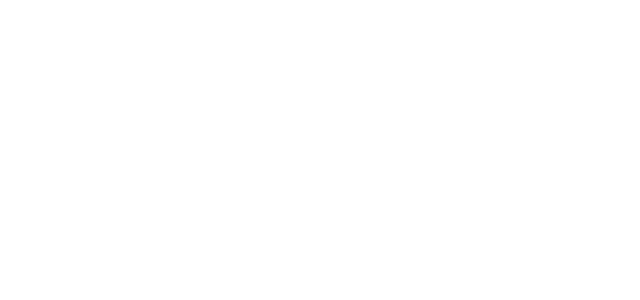
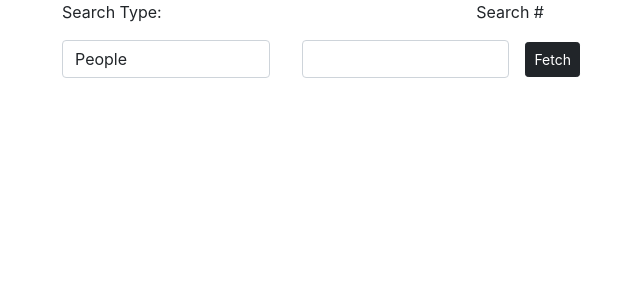
Before and after one commit to npulliam/prop-it-up, a React (Create React App) app: page / in a window 1280 px wide. Shown: the top 300 px of the page, without its empty margins (48-688 px from the left). Built offline with nearby package versions, Linux system fonts and the light colour scheme.

Commit message:
fixed delay in homeworld data update (dependencies)

```diff
--- a/src/App.js
+++ b/src/App.js
@@ -3,16 +3,23 @@ import { Router } from '@reach/router';
 import Home from './views/Home';
 import Number from './views/Number';
 import WordStyles from './views/WordStyles';
+import ApiWalker from "./views/ApiWalker";
+import PeopleDisplay from "./views/PeopleDisplay";
+import PlanetDisplay from "./views/PlanetDisplay";
 import React from 'react';
+
 
 
 function App() {
   return(
     <div className="container">
        <Router>
-            <Home path="/home"/>
+            <ApiWalker path="/"/>
+            <PeopleDisplay path="/people/:num"/>
+            <PlanetDisplay path="/planets/:num"/>
+            {/* <Home path="/home"/>
             <Number path="/:num"/>
-            <WordStyles path="/:word/:color/:background"/>
+            <WordStyles path="/:word/:color/:background"/> */}
         </Router>
     </div>
   )
--- /dev/null
+++ b/src/views/ApiWalker.js
@@ -0,0 +1,49 @@
+import React, {useState, useEffect} from 'react';
+import axios from 'axios';
+import { navigate } from '@reach/router';
+
+const ApiWalker = (props) => {
+    const [selectedSearch, setSelected] = useState("people");
+    const [selectedNum, setSelectedNum] = useState("");
+    const [maxInput, setMaxInput] = useState("80");
+
+
+    const handleForm = (e) => {
+        e.preventDefault();
+        navigate("/" + selectedSearch + "/" + selectedNum + "/");
+    }
+
+
+    const searchChange = (e) => {
+        setSelected(e.target.value);
+        if(e.target.value == "planets") {
+            setMaxInput("60");
+        } else if (e.target.value == "people") {
+            setMaxInput("80")
+        }
+        if(parseInt(selectedNum) > 60 && e.target.value == "planets") {
+            e.target.nextElementSibling.value = 60;
+        }
+    }
+
+    return(
+        <div className="container">
+            <div className="d-flex w-50 justify-content-between">
+                <label className="mx-3">Search Type:</label>
+                <label className="mx-5">Search #</label>
+            </div>
+            <div className="row">
+                <form className="d-flex w-50" onSubmit={handleForm}>
+                    <select className="form-control m-3" onChange={searchChange}>
+                        <option value="people">People</option>
+                        <option value="planets">Planets</option>
+                    </select>
+                    <input className="form-control m-3" type="number" min="1" max={maxInput} onChange={(e) => setSelectedNum(e.target.value)}/>
+                    <button className="btn btn-sm btn-dark h-50 align-self-center" onSubmit={handleForm}>Fetch</button>
+                </form>
+            </div>
+        </div>
+    )
+}
+
+export default ApiWalker;
--- /dev/null
+++ b/src/views/PeopleDisplay.js
@@ -0,0 +1,56 @@
+import axios from 'axios';
+import React, {useEffect, useState} from 'react';
+import ApiWalker from './ApiWalker';
+import {Link} from '@reach/router';
+
+const People = props => {
+    const [person, setPerson] = useState({});
+    const [homeworldData, setHomeworldData] = useState({});
+    const [homeworldPath, setHomeworldPath] = useState("");
+
+    useEffect(() => {
+        axios.get("https://swapi.dev/api/people/" + props.num + "/")
+            .then(response => {
+                setPerson(response.data);
+                setHomeworldPath("/"+ response.data.homeworld.slice(21))
+            });
+
+
+    }, [props.num])
+
+    useEffect(() => {
+        axios.get(person.homeworld)
+            .then(response => setHomeworldData(response.data))
+    }, [person.homeworld])
+
+//     const Homeworld = (planet) =>{
+//         console.log('This is the homeworld function',planet)
+//         axios.get(planet)
+//         .then(response =>{ console.log('Here is the planets axios',response)
+//         setPlanet(response.data)
+//     })
+//     .catch(err=> console.log(err)) ///TA solution
+// }
+    return (
+        <div className="container">
+            <ApiWalker/>
+            {person.name?
+            <div className="col">
+                <h3>{person.name}</h3>
+                <p>height: {person.height}</p>
+                <p>mass: {person.mass}</p>
+                <p>hair color: {person.hair_color}</p>
+                <p>skin color: {person.skin_color}</p>
+                <p>homeworld: {homeworldData.name}</p>
+                <Link to={homeworldPath}>View {homeworldData.name}</Link>
+            </div> :
+            <div className="col">
+                <p>These aren't the droids you're looking for.</p>
+                <img src="https://static.wikia.nocookie.net/heroes-v-villains/images/3/32/Ben_Kenobi.png/revision/latest?cb=20191003182300"/>
+            </div>
+            }
+        </div>
+    )
+}
+
+export default People;
--- /dev/null
+++ b/src/views/PlanetDisplay.js
@@ -0,0 +1,34 @@
+import axios from 'axios';
+import React, {useEffect, useState} from 'react';
+import ApiWalker from './ApiWalker';
+
+const Planet = props => {
+    const [planet, setPlanet] = useState({});
+
+
+    useEffect(() => {
+        axios.get("https://swapi.dev/api/planets/" + props.num + "/")
+            .then(response => setPlanet(response.data))
+    }, [props.num])
+
+    return (
+        <div className="container">
+            <ApiWalker/>
+            { planet.name?
+                <div className="col">
+                    <h3>{planet.name}</h3>
+                    <p>climate: {planet.climate}</p>
+                    <p>terrain: {planet.terrain}</p>
+                    <p>surface water: {planet.surface_water}</p>
+                    <p>population: {planet.population}</p>
+                </div> :
+                <div className="col">
+                    <p>These aren't the droids you're looking for.</p>
+                    <img src="https://static.wikia.nocookie.net/heroes-v-villains/images/3/32/Ben_Kenobi.png/revision/latest?cb=20191003182300"/>
+                </div>
+            }
+        </div>
+    )
+}
+
+export default Planet;
```
